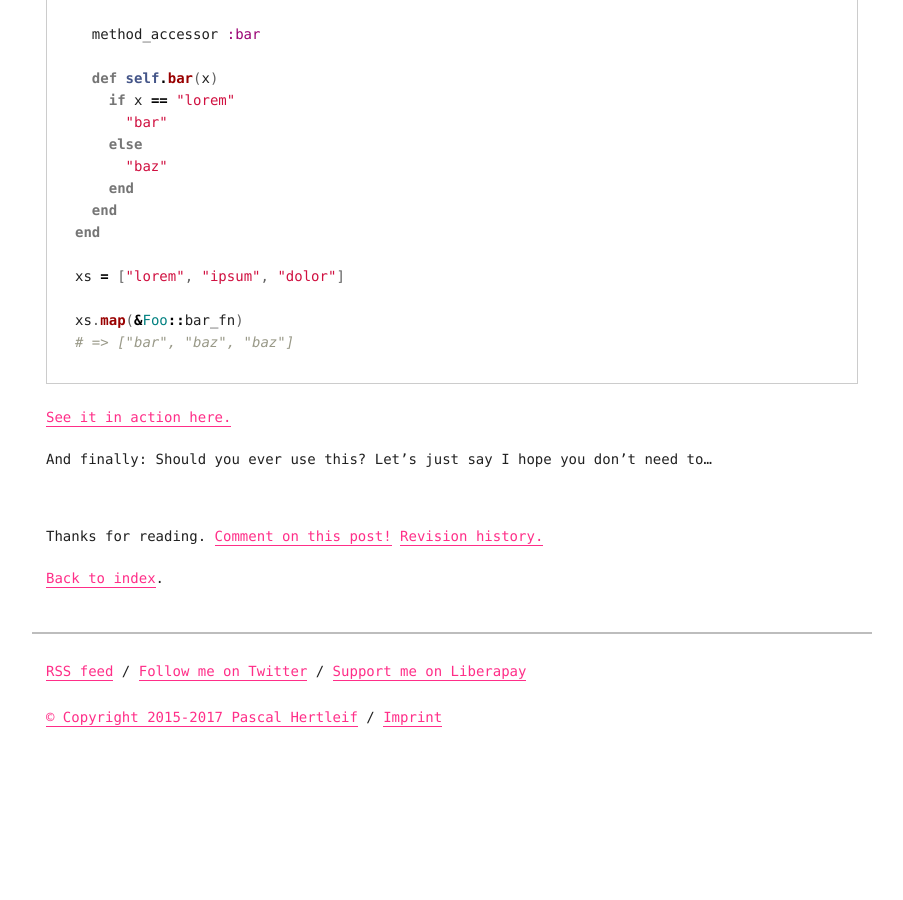
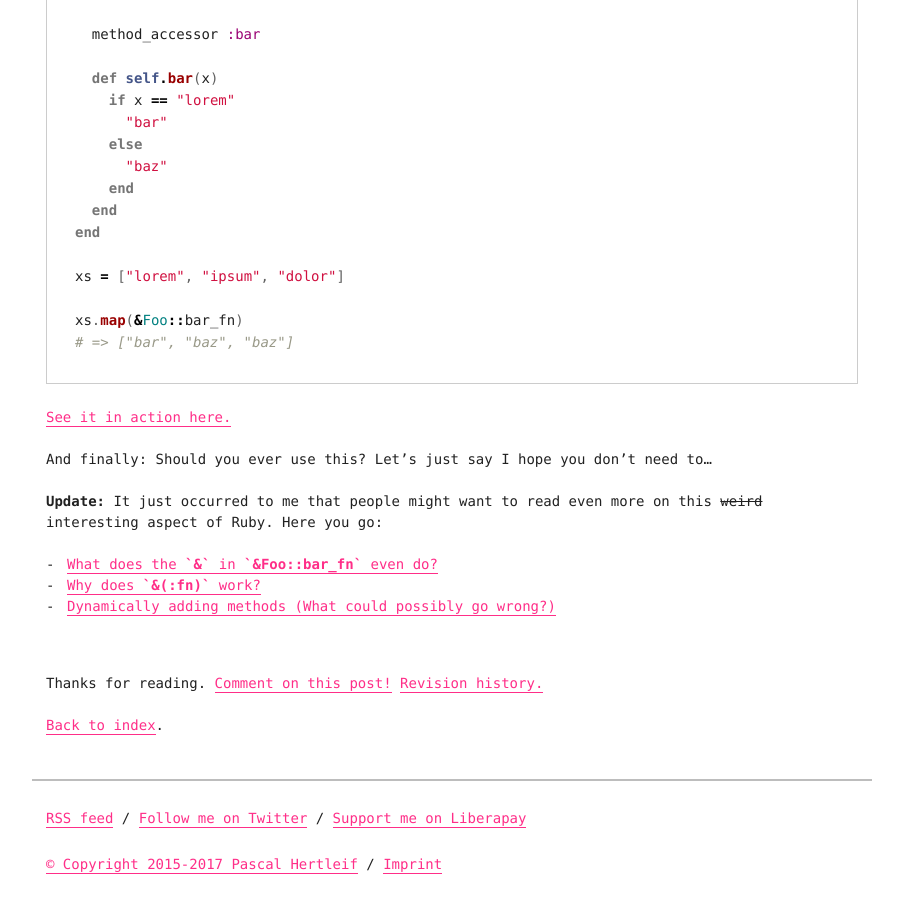
Before and after one commit to killercup/scribbles, a Jekyll site: the page built from _posts/2017-12-17-ruby-ufcs.md, in a window 1280 px wide and 900 px high, scrolled down 2172 px. Shown: the whole window, without its empty margins (188-1091 px from the left). Built offline with Jekyll 4.4.1, drawn with Linux system fonts in a browser that asks for light colours; before the commit the page ends 2925 px from its top, so only the background shows below that.

Commit message:
Ruby UFCS: Add some links

```diff
--- a/_posts/2017-12-17-ruby-ufcs.md
+++ b/_posts/2017-12-17-ruby-ufcs.md
@@ -141,4 +141,13 @@ xs.map(&Foo::bar_fn)
 
 And finally: Should you ever use this? Let's just say I hope you don't need to…
 
+**Update:** It just occurred to me that
+people might want to read even more on this
+~~weird~~ interesting aspect of Ruby.
+Here you go:
+
+- [What does the `&` in `&Foo::bar_fn` even do?](https://www.skorks.com/2013/04/ruby-ampersand-parameter-demystified/)
+- [Why does `&(:fn)` work?](https://iain.nl/going-crazy-with-to_proc)
+- [Dynamically adding methods (What could possibly go wrong?)](http://ryanangilly.com/post/234897271/dynamically-adding-class-methods-in-ruby)
+
 [repl]: https://repl.it/repls/MonumentalStylishOlingo "repl.it chose the random name Monumental Stylish Olingo for this snippet of code. Very fitting"
```
